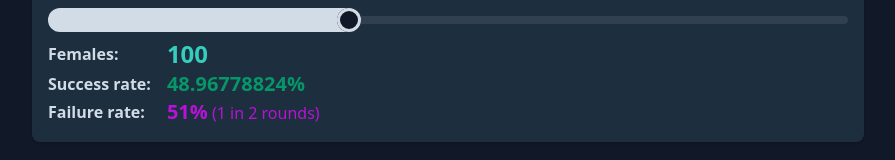
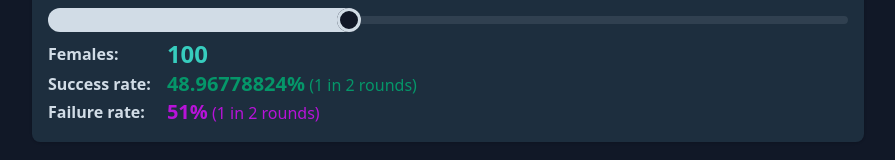
Before and after one commit to arkutils/arkutils-website, a SvelteKit app: page /tools/howmanyfemales in a window 1280 px wide. Shown: the part 982-1142 px from the top of the page, without its empty margins (192-1087 px from the left). Built offline with nearby package versions, Linux system fonts and the light colour scheme.

Commit message:
feat(howmanyfemales): add 1-in-n success rounds display

```diff
--- a/src/routes/(pages)/tools/howmanyfemales/+page.svelte
+++ b/src/routes/(pages)/tools/howmanyfemales/+page.svelte
@@ -20,6 +20,7 @@
 
 	// Reverse calculator values
 	let customFailChance = 0;
+	let customSuccessRounds = 0;
 	let customFailRounds = 0;
 	let maxFemales = 0;
 	$: (numStats, usingSPlus, oneParentCapped), updateMaxCustomFemales();
@@ -60,6 +61,7 @@
 		}
 
 		customFailChance = Math.pow(failChance, customNumFemales);
+		customSuccessRounds = Math.round(1 / (1 - customFailChance));
 		customFailRounds = Math.round(1 / customFailChance);
 	}
 
@@ -205,13 +207,22 @@
 			<div class="font-bold text-left">Females:</div>
 			<span class="text-secondary text-2xl font-bold">{customNumFemales}</span>
 			<div class="font-bold text-left">Success rate:</div>
-			<div class="text-primary text-xl font-bold">{fmt((1 - customFailChance) * 100, 10)}%</div>
+			<div>
+				<span class="text-primary text-xl font-bold">{fmt((1 - customFailChance) * 100, 10)}%</span>
+				{#if customSuccessRounds > 1}
+					<span class="text-primary whitespace-nowrap">
+						(1 in {customSuccessRounds} rounds)
+					</span>
+				{/if}
+			</div>
 			<div class="font-bold text-left">Failure rate:</div>
 			<div>
 				<span class="text-accent text-xl font-bold">{fmt(customFailChance * 100, 3)}%</span>
-				<span class="text-accent whitespace-nowrap">
-					(1 in {customFailRounds} rounds)
-				</span>
+				{#if customFailRounds > 1}
+					<span class="text-accent whitespace-nowrap">
+						(1 in {customFailRounds} rounds)
+					</span>
+				{/if}
 			</div>
 		</div>
 	</div>
```
